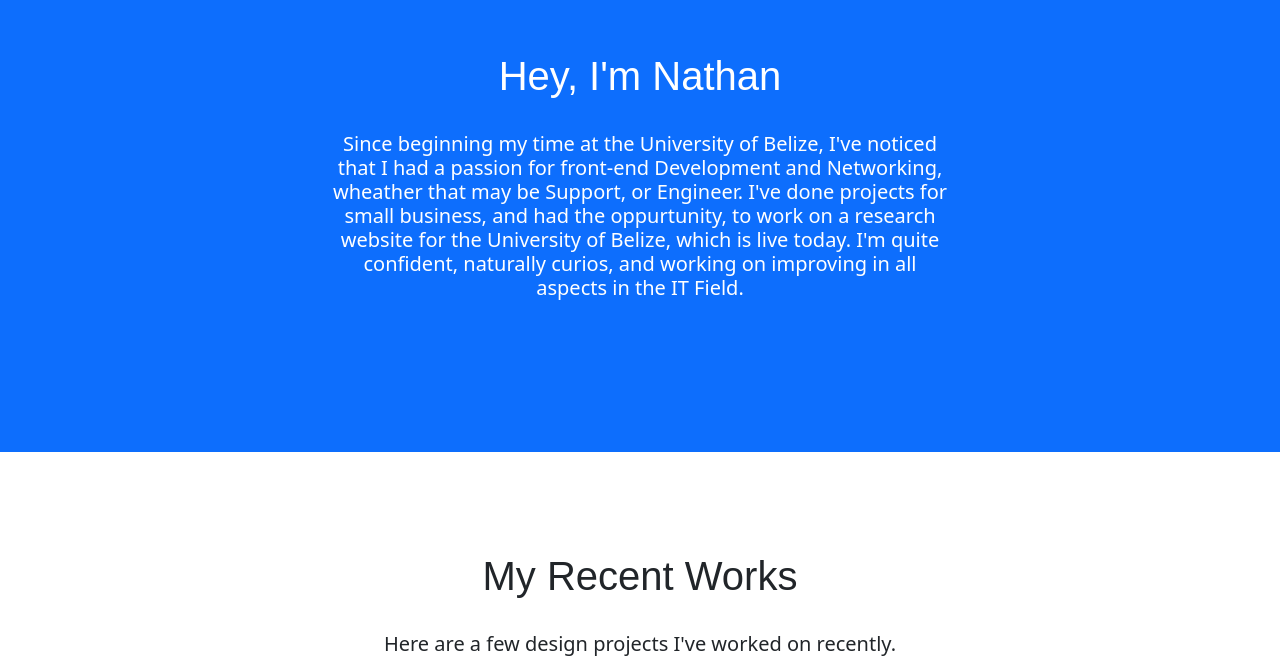
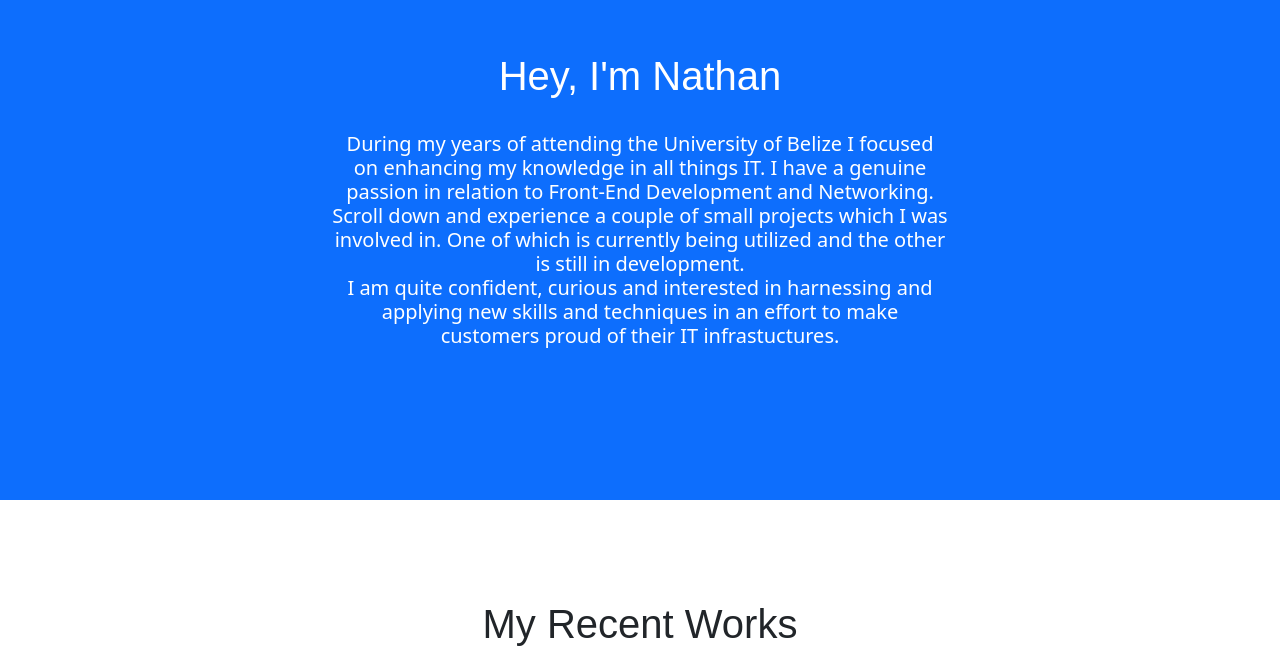
Before and after one commit to CherryClever/NathanCherrington, a plain HTML site: page index.html in a window 1280 px wide. Shown: the part 1060-1718 px from the top of the page. Drawn offline with Linux system fonts and the light colour scheme.

Commit message:
Update index.html

```diff
--- a/index.html
+++ b/index.html
@@ -45,10 +45,12 @@
     <section class="About is-primary is-medium"> <!-- This class holds the information for the about section as easily shown-->
       <div class="About_Info">
         <h1 id="About">Hey, I'm Nathan</h1>
-        <h2> Since beginning my time at the University of Belize, I've noticed that I had a passion for front-end Development
-        and Networking, wheather that may be Support, or Engineer. I've  done projects for small business, and had the oppurtunity,
-        to work on a research website for the University of Belize, which is live today. I'm quite confident, naturally curios, and
-         working on improving in all aspects in the IT Field. </h2>
+        <h2> During my years of attending the University of Belize I focused on enhancing my knowledge in all things IT. I have a
+          genuine passion in relation to Front-End Development and Networking. Scroll down and experience a couple of small projects
+          which I was involved in. One of which is currently being utilized and the other is still in development.
+
+          <br> I am quite confident, curious and interested in harnessing and applying new skills and techniques in an effort to make
+          customers proud of their IT infrastuctures. </h2>
     </section>
 
     <section class="portfolio">
```
